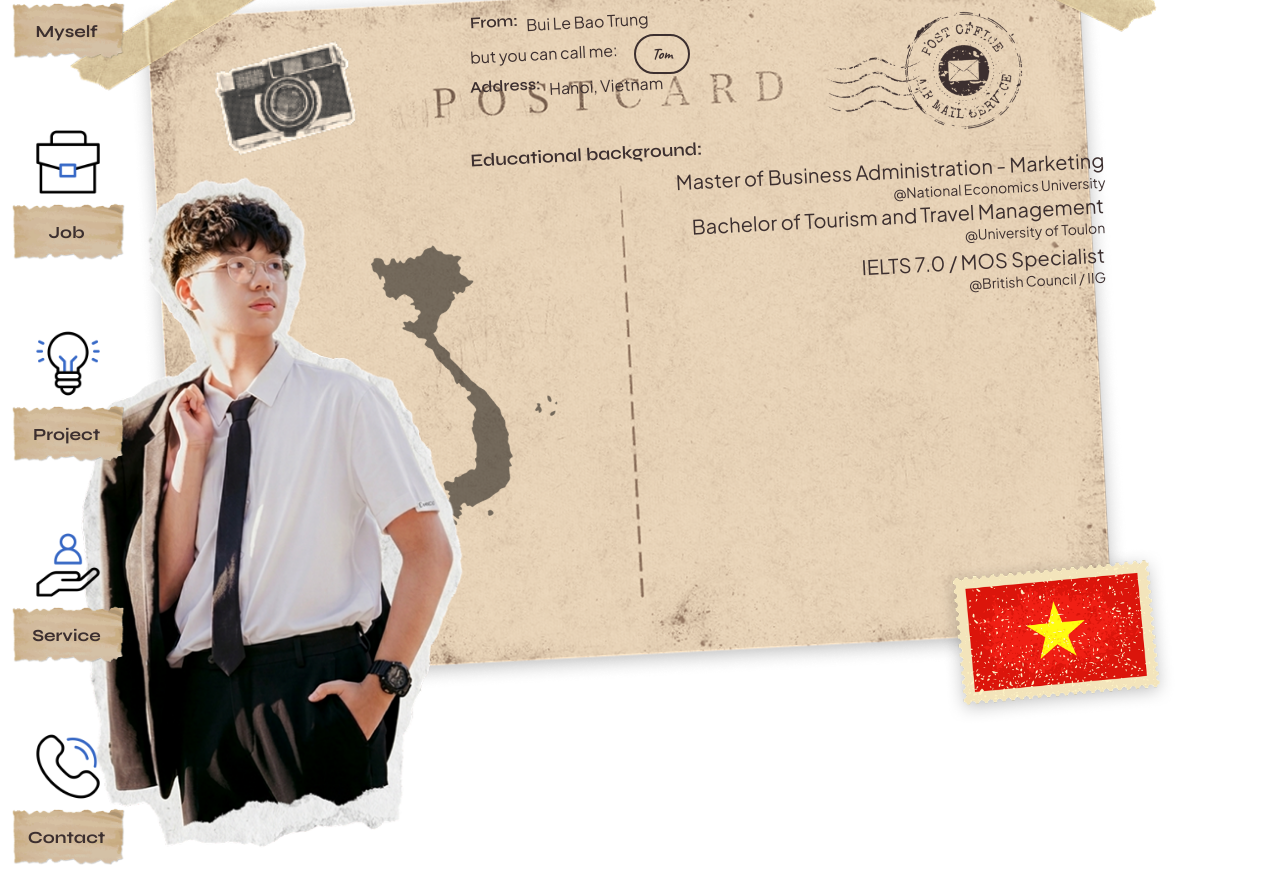
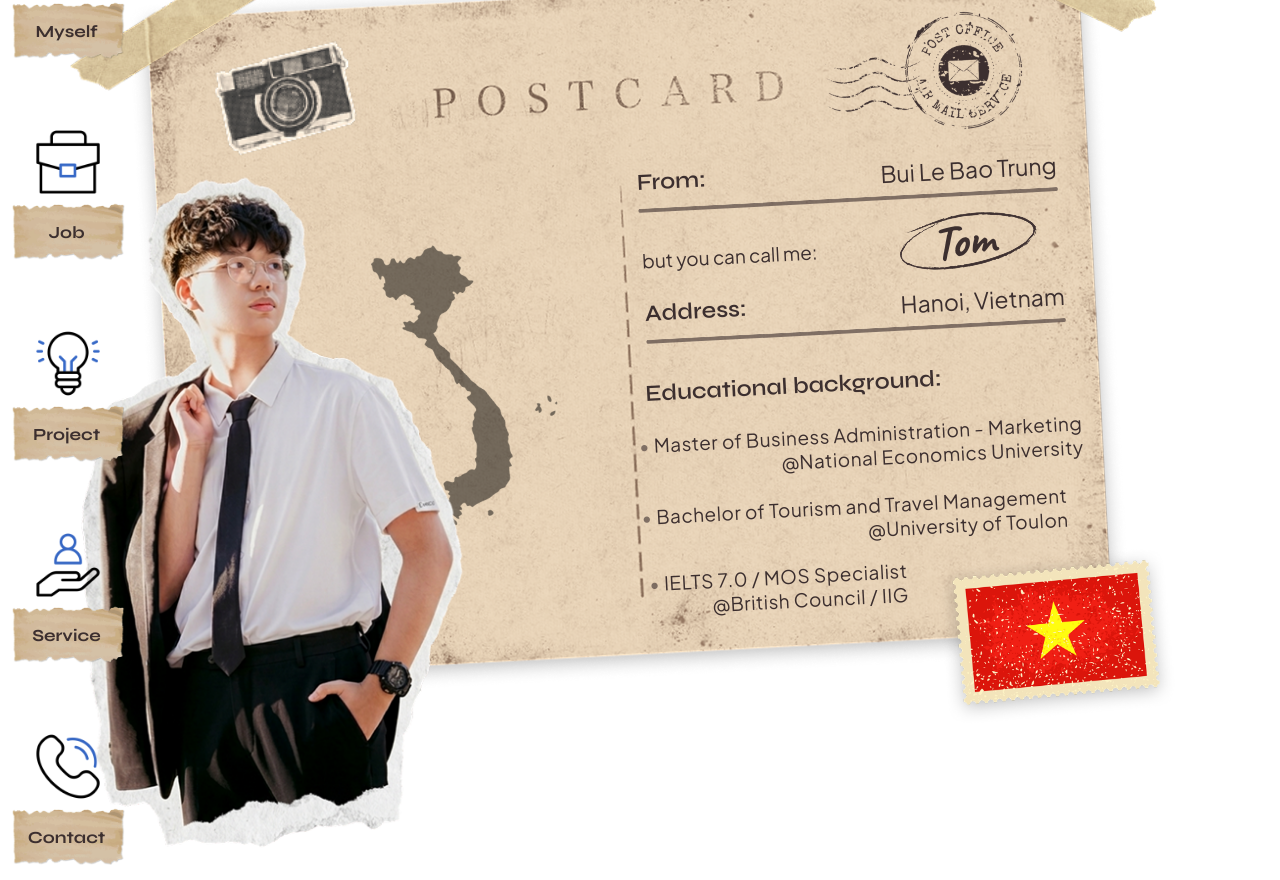
Before and after one commit to baotrung1806/bui_le_bao_trung, a React (Vite) app: page / in a window 1280 px wide. Built offline with nearby package versions, Linux system fonts and the light colour scheme.

Commit message:
feat: update MyselfPostcard with new layout, images, and educational background mapping

```diff
--- a/src/pages/components/MySelfSection/MyselfPostcard.tsx
+++ b/src/pages/components/MySelfSection/MyselfPostcard.tsx
@@ -6,97 +6,125 @@ import postmarkIcon from '../../../assets/images/myself/Stamp.webp';
 import vnMapImg from '../../../assets/images/myself/MapVN.webp';
 import vnFlagStampImg from '../../../assets/images/myself/Flag.webp';
 import portraitImg from '../../../assets/images/myself/BaoTrung.webp';
+import aroundImg from '../../../assets/images/myself/around.webp';
 import { useTranslation } from '@/utils';
+
+const EDUCATION_KEYS = [
+  { key: 'first', className: '' },
+  { key: 'second', className: 'mr-[15px]' },
+  { key: 'third', className: 'mr-[175px]' },
+];
 
 const MyselfPostcard = () => {
   const t = useTranslation('main.myself');
 
   return (
-    <div className="relative">
+    <div className="relative text-[#3C2F2F]">
+      {/* --- BACKGROUND & Decorative Layers --- */}
       <img
         src={tapeImg1}
         alt="Tape Left"
-        className="absolute inset-0 w-[210px] ml-[-17px] mt-[31px] z-40 -top-12 -left-12"
+        className="absolute inset-0 z-40 -top-12 -left-12 w-[210px] ml-[-17px] mt-[31px]"
       />
-
       <img
         src={tapeImg2}
         alt="Tape Right"
-        className="absolute w-[200px] z-40 -top-12 right-[-35px]"
+        className="absolute z-40 -top-12 right-[-35px] w-[200px]"
       />
-
       <img
         src={cameraIcon}
         alt="Camera"
-        className="absolute inset-0 w-[390px] mt-[-60px] ml-[-70px] top-2 left-6 z-50"
+        className="absolute inset-0 top-2 left-6 z-50 w-[390px] mt-[-60px] ml-[-70px]"
+      />
+      <img
+        src={postmarkIcon}
+        alt="Postmark"
+        className="absolute right-6 z-10 w-[250px] mr-[60px] mt-[20px]"
       />
 
+      {/* Base Postcard Canvas */}
       <img
-        src={postmarkIcon}
-        alt="postmark"
-        className="absolute right-6 w-[250px] mr-[60px] mt-[20px] z-10"
+        src={cardBg}
+        alt="Postcard"
+        className="w-full h-[720px] object-cover rotate-[-3deg]"
       />
 
-      <img src={cardBg} alt="Postcard" className="w-full h-[720px] object-cover rotate-[-3deg]" />
-
+      {/* --- CONTENT LAYERS --- */}
+      {/* Vietnam Map */}
       <img
         src={vnMapImg}
         alt="Vietnam Map"
-        className="absolute w-[350px] mt-[-515px] ml-[145px] z-1"
+        className="absolute z-1 w-[350px] mt-[-515px] ml-[145px]"
       />
 
+      {/* Portrait Photo */}
       <img
         src={portraitImg}
-        alt="Full Name"
-        className="absolute inset-0 w-[400px] h-[720px] mt-[190px] ml-[-55px] object-cover z-3"
+        alt="Portrait"
+        className="absolute inset-0 z-3 w-[400px] h-[720px] mt-[190px] ml-[-55px] object-cover"
       />
 
-      <div className="absolute inset-0 ml-[300px] z-20 p-10 text-[#3C2F2F]">
-        <p className="flex gap-2">
-          <span className="font-semibold font-['Syne'] rotate-[-3deg]">From:</span>
-          <span className="font-plus rotate-[-3deg]">{t('fullname')}</span>
-        </p>
-        <div className="flex items-center gap-4">
-          <p className="font-plus rotate-[-3deg]">but you can call me:</p>
-          <span className="border-2 border-brand-dark px-4 py-1.5 rounded-full text-base font-['Caveat'] font-bold">
+      {/* --- TEXT CONTENT AREA --- */}
+      <div className="absolute inset-0 z-20 mt-[145px] ml-[465px] p-10">
+
+        {/* Sender Info */}
+        <div className="w-[420px] rotate-[-3deg] ml-[2px]">
+          <p className="flex gap-2 text-[23px]">
+            <span className="font-semibold font-['Syne']">From:</span>
+            <span className="font-plus mt-[4px] ml-auto text-right">{t('fullname')}</span>
+          </p>
+          <hr className="h-1 w-full rounded-full bg-[#3C2E2E] opacity-60 mt-1 mb-[40px]" />
+        </div>
+
+        {/* Nickname Row */}
+        <div className="flex items-center gap-4 ml-[7px] relative">
+          <p className="font-plus rotate-[-3deg] text-[19px]">but you can call me:</p>
+          <span className="absolute text-[48px] font-['Caveat'] font-bold rotate-[-7.4deg] ml-[290px] mt-[-32px]">
             {t('nickname')}
           </span>
+          <img
+            src={aroundImg}
+            alt="around"
+            className="absolute ml-[250px] mt-[-31px]"
+          />
         </div>
-        <p className="flex gap-2">
-          <span className="font-semibold font-['Syne'] rotate-[-3deg]">Address:</span>
-          <span className="font-plus rotate-[-3deg]">{t('address')}</span>
-        </p>
-        <div className="pt-8">
-          <h3 className="font-semibold font-['Syne'] text-lg rotate-[-3deg]">
+
+        {/* Address Info */}
+        <div className="w-[420px] rotate-[-3deg] mt-4 ml-[10px]">
+          <p className="flex gap-2 text-[23px]">
+            <span className="font-semibold font-['Syne']">Address:</span>
+            <span className="font-plus mt-[4px] ml-auto text-right">{t('address')}</span>
+          </p>
+          <hr className="h-1 w-full rounded-full bg-[#3C2E2E] opacity-60 mt-1 mb-8" />
+        </div>
+
+        {/* Educational Background */}
+        <div className="flex flex-col gap-4">
+          <h3 className="font-semibold font-['Syne'] text-[23px] rotate-[-3deg] mb-2 ml-[10px]">
             Educational background:
           </h3>
-          <div className="text-[20px]">
-            <p className="flex flex-col items-end">
-                <span className="font-plus rotate-[-3deg] font-Regular text-right leading-tight">
-                  {t('education.first.label')}
-                  <span className="text-sm block">{t('education.first.subLabel')}</span>
+
+          <div className="flex flex-col gap-6 text-[19px] mr-[22px]">
+            {EDUCATION_KEYS.map(({ key, className }) => (
+              <p
+                key={key}
+                className={`flex flex-col items-end tracking-wide font-plus rotate-[-3deg] ${className}`}
+              >
+                <span className="before:content-['•'] before:mr-1 before:opacity-60 text-right leading-tight">
+                  {t(`education.${key}.label`)}
+                  <span className="block">{t(`education.${key}.subLabel`)}</span>
                 </span>
-            </p>
-            <p className="flex flex-col items-end">
-              <span className="font-plus rotate-[-3deg] font-Regular text-right leading-tight">
-                {t('education.second.label')}
-                <span className="text-sm block">{t('education.second.subLabel')}</span>
-              </span>
-            </p>
-            <p className="flex flex-col items-end">
-              <span className="font-plus rotate-[-3deg] font-Regular text-right leading-tight">
-                {t('education.third.label')}
-                <span className="text-sm block">{t('education.third.subLabel')}</span>
-              </span>
-            </p>
+              </p>
+            ))}
           </div>
         </div>
       </div>
 
+      {/* Stamp (Top Layer) */}
       <img
         src={vnFlagStampImg}
         alt="Vietnam Flag Stamp"
-        className="absolute w-[300px] mt-[-180px] mr-[-60px] ml-[300px] right-0 z-50"
+        className="absolute right-0 z-50 w-[300px] mt-[-180px] mr-[-60px] ml-[300px]"
       />
     </div>
   );
```
Also changed, not shown: src/assets/images/myself/around.webp (added), 1 other file (tests, documents, lock files or other folders).
